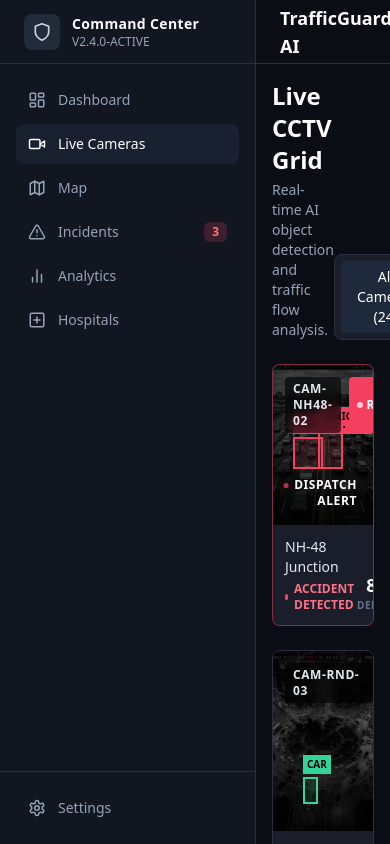
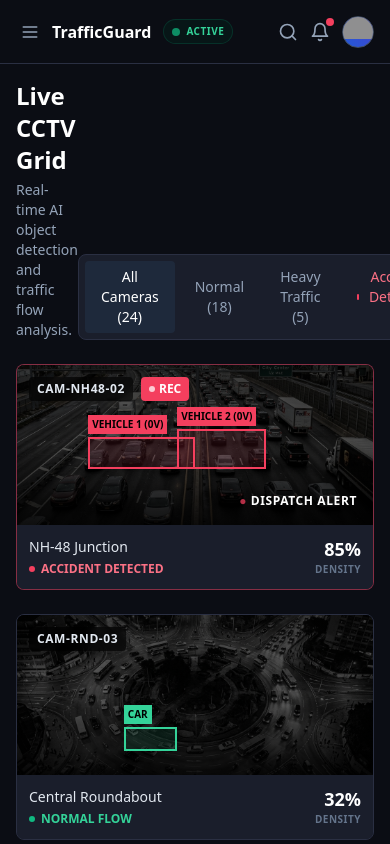
Before and after one commit to Shrey272/trafficguard-ai, a React (Vite) app in the folder frontend/: page /cameras in a window 390 px wide. Built offline with nearby package versions, Linux system fonts and the light colour scheme; no server answers; grey boxes are pictures that could not be loaded.

Commit message:
UI: Add responsive mobile layout and hamburger menu

```diff
--- a/frontend/src/components/layout/Layout.jsx
+++ b/frontend/src/components/layout/Layout.jsx
@@ -1,13 +1,15 @@
-import React from 'react';
+import React, { useState } from 'react';
 import Sidebar from './Sidebar';
 import Topbar from './Topbar';
 
 const Layout = ({ children }) => {
+  const [isMobileMenuOpen, setIsMobileMenuOpen] = useState(false);
+
   return (
-    <div className="flex h-screen bg-dark-bg text-gray-200 overflow-hidden font-sans">
-      <Sidebar />
-      <div className="flex flex-col flex-1 overflow-hidden">
-        <Topbar />
+    <div className="flex h-screen bg-dark-bg text-gray-200 overflow-hidden font-sans relative">
+      <Sidebar isOpen={isMobileMenuOpen} setIsOpen={setIsMobileMenuOpen} />
+      <div className="flex flex-col flex-1 overflow-hidden min-w-0">
+        <Topbar onMenuClick={() => setIsMobileMenuOpen(true)} />
         <main className="flex-1 overflow-y-auto p-4 md:p-6 custom-scrollbar">
           {children}
         </main>
--- a/frontend/src/components/layout/Sidebar.jsx
+++ b/frontend/src/components/layout/Sidebar.jsx
@@ -2,7 +2,7 @@ import React from 'react';
 import { NavLink } from 'react-router-dom';
 import { LayoutDashboard, Video, Map as MapIcon, AlertTriangle, BarChart2, PlusSquare, Settings, Shield } from 'lucide-react';
 
-const Sidebar = () => {
+const Sidebar = ({ isOpen, setIsOpen }) => {
   const navItems = [
     { name: 'Dashboard', icon: LayoutDashboard, path: '/' },
     { name: 'Live Cameras', icon: Video, path: '/cameras' },
@@ -13,7 +13,15 @@ const Sidebar = () => {
   ];
 
   return (
-    <aside className="w-64 bg-dark-sidebar border-r border-dark-border flex flex-col justify-between">
+    <>
+      {/* Mobile overlay */}
+      {isOpen && (
+        <div
+          className="fixed inset-0 bg-black/60 z-40 md:hidden"
+          onClick={() => setIsOpen(false)}
+        />
+      )}
+      <aside className={`fixed md:static inset-y-0 left-0 z-50 w-64 bg-dark-sidebar border-r border-dark-border flex flex-col justify-between transform transition-transform duration-300 ease-in-out ${isOpen ? 'translate-x-0' : '-translate-x-full md:translate-x-0'}`}>
       <div>
         {/* Brand */}
         <div className="h-16 flex items-center px-6 border-b border-dark-border">
@@ -67,6 +75,7 @@ const Sidebar = () => {
         </NavLink>
       </div>
     </aside>
+    </>
   );
 };
 
--- a/frontend/src/components/layout/Topbar.jsx
+++ b/frontend/src/components/layout/Topbar.jsx
@@ -1,8 +1,8 @@
 import React from 'react';
 import { useLocation } from 'react-router-dom';
-import { Bell, Clock, Search } from 'lucide-react';
+import { Bell, Clock, Search, Menu } from 'lucide-react';
 
-const Topbar = () => {
+const Topbar = ({ onMenuClick }) => {
   const location = useLocation();
 
   // Format the path to a readable title
@@ -13,19 +13,23 @@ const Topbar = () => {
   };
 
   return (
-    <header className="h-16 bg-dark-bg border-b border-dark-border flex items-center justify-between px-6 z-10 shrink-0">
-      <div className="flex items-center gap-4">
-        <h2 className="text-lg font-semibold text-white">TrafficGuard AI</h2>
-        <span className="text-slate-500">/</span>
-        <span className="text-slate-300 text-sm">{getPageTitle()}</span>
-        <div className="ml-4 flex items-center gap-2 bg-emerald-950/30 text-emerald-400 px-3 py-1 rounded-full border border-emerald-900/50">
+    <header className="h-16 bg-dark-bg border-b border-dark-border flex items-center justify-between px-4 md:px-6 z-10 shrink-0">
+      <div className="flex items-center gap-2 md:gap-4">
+        <button className="md:hidden p-1 text-slate-400 hover:text-white" onClick={onMenuClick}>
+          <Menu size={20} />
+        </button>
+        <h2 className="text-base md:text-lg font-semibold text-white truncate">TrafficGuard</h2>
+        <span className="hidden sm:inline text-slate-500">/</span>
+        <span className="hidden sm:inline text-slate-300 text-sm truncate">{getPageTitle()}</span>
+        <div className="ml-1 md:ml-4 flex items-center gap-1.5 md:gap-2 bg-emerald-950/30 text-emerald-400 px-2 md:px-3 py-1 rounded-full border border-emerald-900/50">
           <div className="w-2 h-2 rounded-full bg-emerald-500 animate-pulse"></div>
-          <span className="text-xs font-semibold tracking-wider">MONITORING ACTIVE</span>
+          <span className="text-[10px] md:text-xs font-semibold tracking-wider hidden sm:inline">MONITORING ACTIVE</span>
+          <span className="text-[10px] md:text-xs font-semibold tracking-wider sm:hidden">ACTIVE</span>
         </div>
       </div>
 
-      <div className="flex items-center gap-5 text-slate-400">
-        <div className="relative">
+      <div className="flex items-center gap-3 md:gap-5 text-slate-400">
+        <div className="relative hidden md:block">
           <Search size={18} className="absolute left-3 top-1/2 -translate-y-1/2 text-slate-500" />
           <input
             type="text"
@@ -33,11 +37,14 @@ const Topbar = () => {
             className="bg-dark-sidebar border border-dark-border rounded-lg pl-10 pr-4 py-1.5 text-sm text-white focus:outline-none focus:border-slate-500 w-64 placeholder-slate-500"
           />
         </div>
+        <button className="md:hidden hover:text-white transition-colors">
+          <Search size={20} />
+        </button>
         <button className="relative hover:text-white transition-colors">
           <Bell size={20} />
           <span className="absolute -top-1 -right-1 w-2 h-2 bg-rose-500 rounded-full"></span>
         </button>
-        <button className="hover:text-white transition-colors">
+        <button className="hidden sm:block hover:text-white transition-colors">
           <Clock size={20} />
         </button>
         <div className="w-8 h-8 rounded-full bg-gradient-to-tr from-blue-600 to-indigo-600 border border-slate-600 cursor-pointer overflow-hidden opacity-90 hover:opacity-100 transition-opacity">
--- a/frontend/src/pages/Dashboard.jsx
+++ b/frontend/src/pages/Dashboard.jsx
@@ -63,7 +63,7 @@ const Dashboard = () => {
               AI Vision Active
             </button>
           </div>
-          <div className="grid grid-cols-2 gap-4 flex-1">
+          <div className="grid grid-cols-1 sm:grid-cols-2 gap-4 flex-1">
             <CameraFeed id="CAM-01" name="NH-48 Junction" imgSrc="/cam_highway.jpg" />
             <CameraFeed id="CAM-12" name="City Center" imgSrc="/cam_intersection.jpg" />
             <CameraFeed id="CAM-44" name="Metro Station" imgSrc="/cam_roundabout.jpg" />
```
Also changed, not shown: 1 other file (tests, documents, lock files or other folders).
